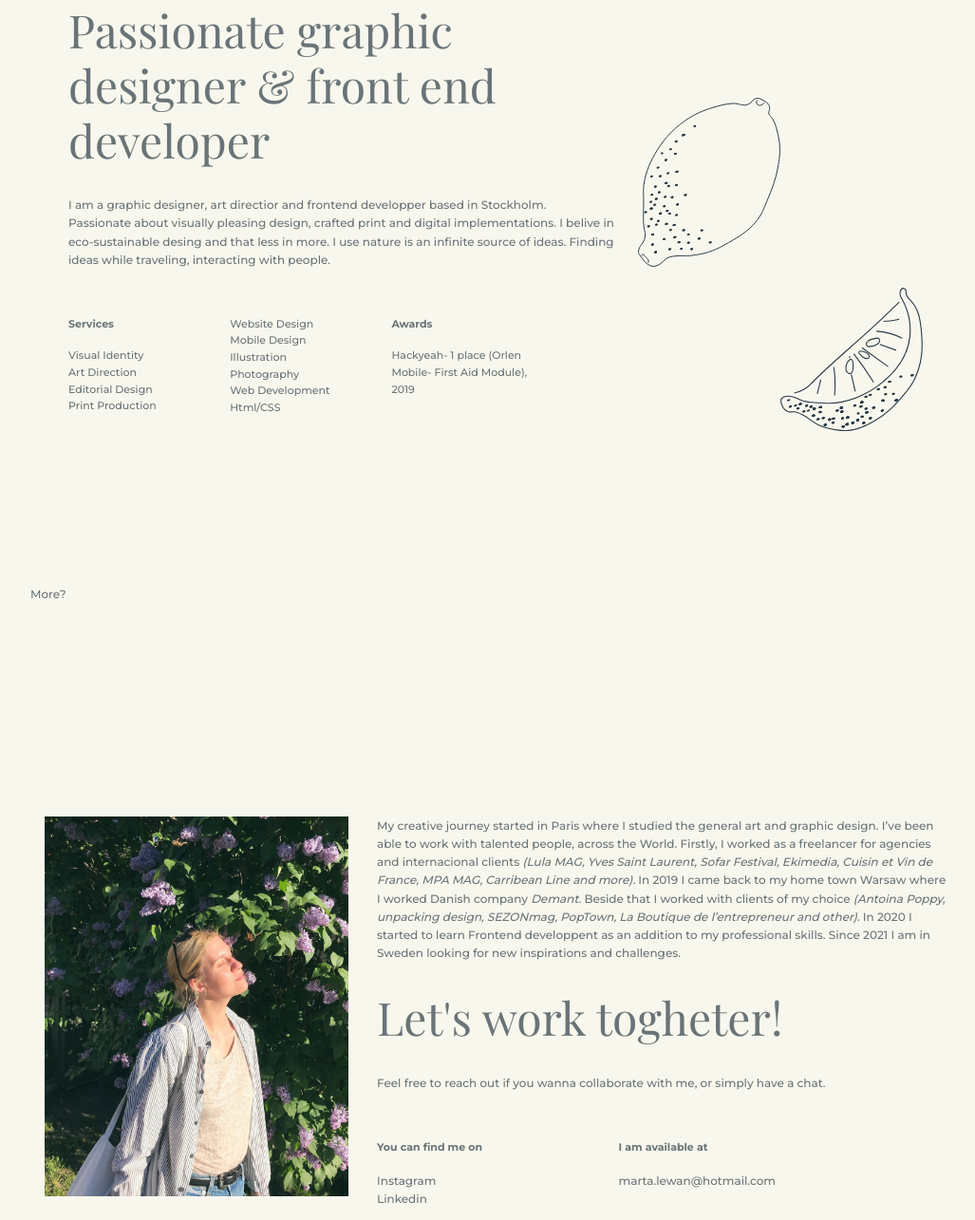
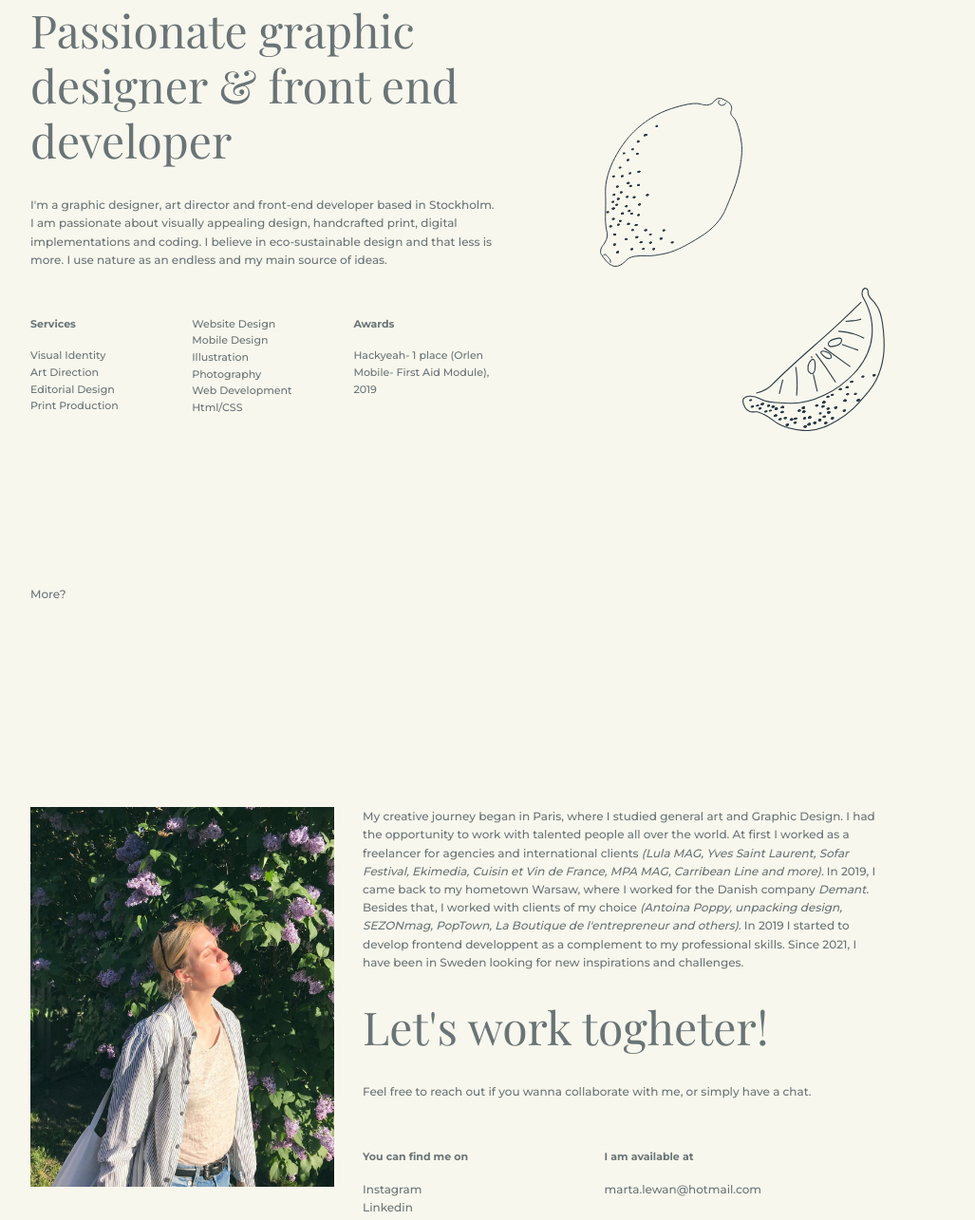
Before and after one commit to martalewan/portfolio-martalewan, a plain HTML site: page index.html in a window 1280 px wide. Shown: the part 945-2230 px from the top of the page at 95% size, without its empty margins (118-1145 px from the left). Drawn offline with nearby package versions, Linux system fonts and the light colour scheme; a web font is replaced by a local one.

Commit message:
Updating.

```diff
--- a/index.html
+++ b/index.html
@@ -49,10 +49,14 @@
                 <div class="about__text">
                     <div>
                         <h1 class="about__title">Passionate graphic designer & front end developer</h1>
-                        <p class="about__text">I am a graphic designer, art directior and frontend developper based in
-                            Stockholm. <br> Passionate about visually pleasing design, crafted print and digital
-                            implementations. I belive in eco-sustainable desing and that less in more. I use nature is
-                            an infinite source of ideas. Finding ideas while traveling, interacting with people.</p>
+                        <p class="about__text">I'm a graphic designer, art director and front-end developer based in
+                            Stockholm. <br>
+                            I am passionate about visually appealing design, handcrafted print, digital implementations
+                            and coding. I
+                            believe in eco-sustainable design and that less is more. I use nature as an endless and my
+                            main
+                            source
+                            of ideas.</p>
                     </div>
 
                     <!--===== SKILLS =====-->
@@ -97,18 +101,18 @@
             <div class="about2__container">
                 <div class="img__container"><img class="img" src="img/marta profil1.jpg" alt=""></div>
                 <div>
-                    <p class="about__text">My creative journey started in Paris where I studied the general art and
-                        graphic design. I’ve been able to work with talented people, across the World. Firstly, I worked
-                        as a freelancer for agencies and internacional clients <span class="italic">(Lula MAG, Yves
-                            Saint Laurent, Sofar Festival, Ekimedia, Cuisin et Vin de France, MPA MAG, Carribean Line
-                            and more).</span> In
-                        2019 I came back to my home town Warsaw where I worked Danish company <span class="italic">
-                            Demant.</span>
-                        Beside that I worked with clients of my choice <span class="italic"> (Antoina Poppy, unpacking
-                            design, SEZONmag, PopTown,
-                            La Boutique de l’entrepreneur and other).</span> In 2020 I started to learn Frontend
-                        developpent as an addition to my professional skills. Since 2021 I am in Sweden looking
-                        for new inspirations and challenges.</p>
+                    <p class="about__text">
+                        My creative journey began in Paris, where I studied general art and
+                        Graphic Design. I had the opportunity to work with talented people all over the world. At first
+                        I worked as a freelancer for agencies and international clients <span class="italic">(Lula
+                            MAG, Yves Saint Laurent, Sofar Festival, Ekimedia, Cuisin et Vin de France, MPA MAG,
+                            Carribean Line and more).</span> In 2019, I came back to my hometown Warsaw, where I worked
+                        for the
+                        Danish company <span class="italic">Demant.</span>
+                        Besides that, I worked with clients of my choice <span class="italic">(Antoina Poppy, unpacking
+                            design, SEZONmag, PopTown, La Boutique de l'entrepreneur and others).</span> In 2019 I
+                        started to develop frontend developpent as a complement to my professional skills. Since 2021, I
+                        have been in Sweden looking for new inspirations and challenges.</p>
 
                     <!--===== CONTACT =====-->
                     <div class="contact__container">
--- a/style.css
+++ b/style.css
@@ -137,7 +137,7 @@ img{
 }
 .nav__link:hover{
     color: var(--first-color);
-    border-bottom: 1px solid yellow;
+    border-bottom: 1.5px solid grey;
 }
 
 /*===== HOME =====*/
@@ -180,7 +180,7 @@ img{
 .top-part  {
     display: flex;
     flex-direction: row;
-    margin-left: auto;
+    margin-left: 0;
     margin-right: auto;
 }
 
@@ -191,6 +191,7 @@ img{
     margin-right: auto;
     max-width: 600px;
     padding-bottom: 30px;
+    padding-right: 50px;
 }
 .about__text2 {
     max-width: 600px;
@@ -251,6 +252,9 @@ padding-bottom: 16px;
 display: flex;
 flex-direction: row;
 padding-top: 100px;
+display: flex;
+margin-left: 0;
+margin-right: auto;
 }
 
 .img__container {
@@ -261,16 +265,12 @@ padding-top: 100px;
 .italic {
     font-style: italic;
 }
+
 .about2 {
     display: flex;
     flex-direction: column;
     align-items: center;
     justify-content: space-between;
-}
-.about2__container {
-    display: flex;
-    margin-left: auto;
-    margin-right: auto;
 }
 
 .footer {
```
